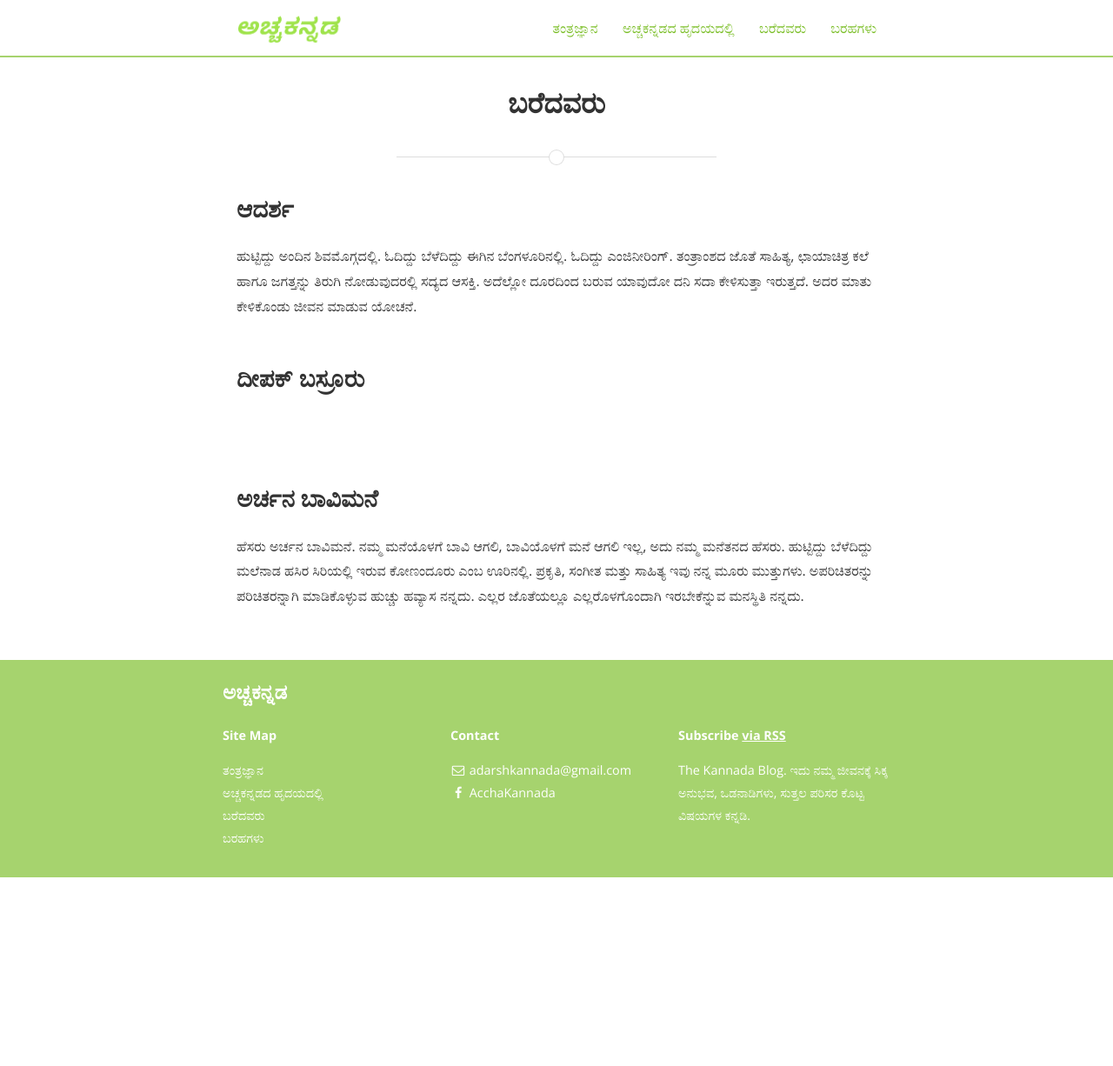
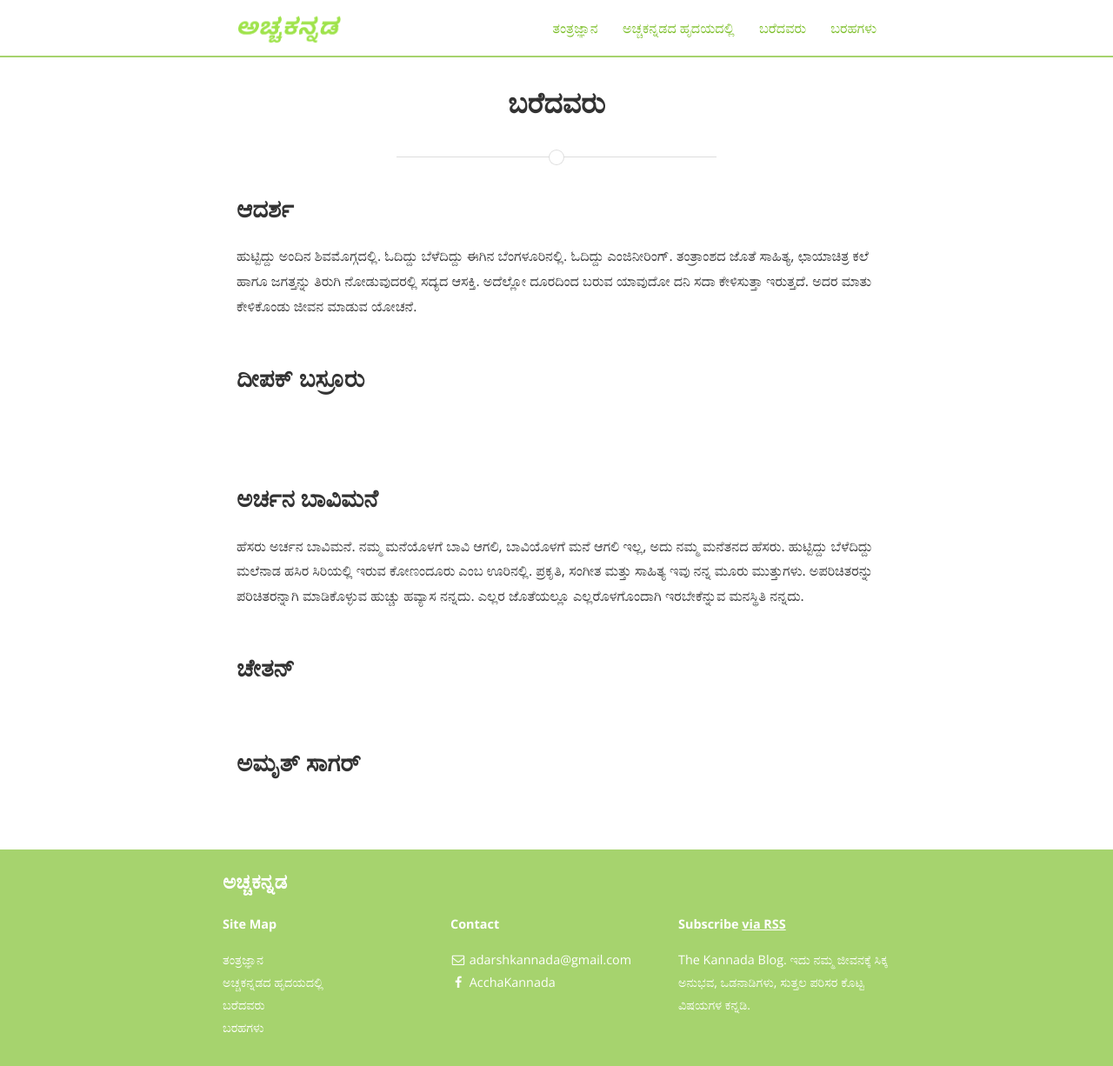
Before and after one commit to bencentra/centrarium, a Jekyll site: the page built from authors.md, in a window 1280 px wide. Shown: the whole page at 87% size. Built offline with Jekyll 4.4.1, drawn with Linux system fonts in a browser that asks for light colours; nearby versions of some CDN libraries; a style sheet for code colours, icons or effects is not loaded; before the commit the page ends 1009 px from its top, so only the background shows below that.

Commit message:
Update authors.md

```diff
--- a/authors.md
+++ b/authors.md
@@ -11,3 +11,8 @@ permalink: /article-authors/
 <br><br>
 ## ಅರ್ಚನ ಬಾವಿಮನೆ
 ಹೆಸರು ಅರ್ಚನ ಬಾವಿಮನೆ. ನಮ್ಮ ಮನೆಯೊಳಗೆ ಬಾವಿ ಆಗಲಿ, ಬಾವಿಯೊಳಗೆ ಮನೆ ಆಗಲಿ ಇಲ್ಲ, ಅದು ನಮ್ಮ ಮನೆತನದ ಹೆಸರು. ಹುಟ್ಟಿದ್ದು ಬೆಳೆದಿದ್ದು ಮಲೆನಾಡ ಹಸಿರ ಸಿರಿಯಲ್ಲಿ ಇರುವ ಕೋಣಂದೂರು ಎಂಬ ಊರಿನಲ್ಲಿ. ಪ್ರಕೃತಿ, ಸಂಗೀತ ಮತ್ತು ಸಾಹಿತ್ಯ ಇವು ನನ್ನ ಮೂರು ಮುತ್ತುಗಳು. ಅಪರಿಚಿತರನ್ನು ಪರಿಚಿತರನ್ನಾಗಿ ಮಾಡಿಕೊಳ್ಳುವ ಹುಚ್ಚು ಹವ್ಯಾಸ ನನ್ನದು. ಎಲ್ಲರ ಜೊತೆಯಲ್ಲೂ ಎಲ್ಲರೊಳಗೊಂದಾಗಿ ಇರಬೇಕೆನ್ನುವ ಮನಸ್ಥಿತಿ ನನ್ನದು.<br><br>
+## ಚೇತನ್
+<br>
+
+## ಅಮೃತ್ ಸಾಗರ್
+<br>
```
